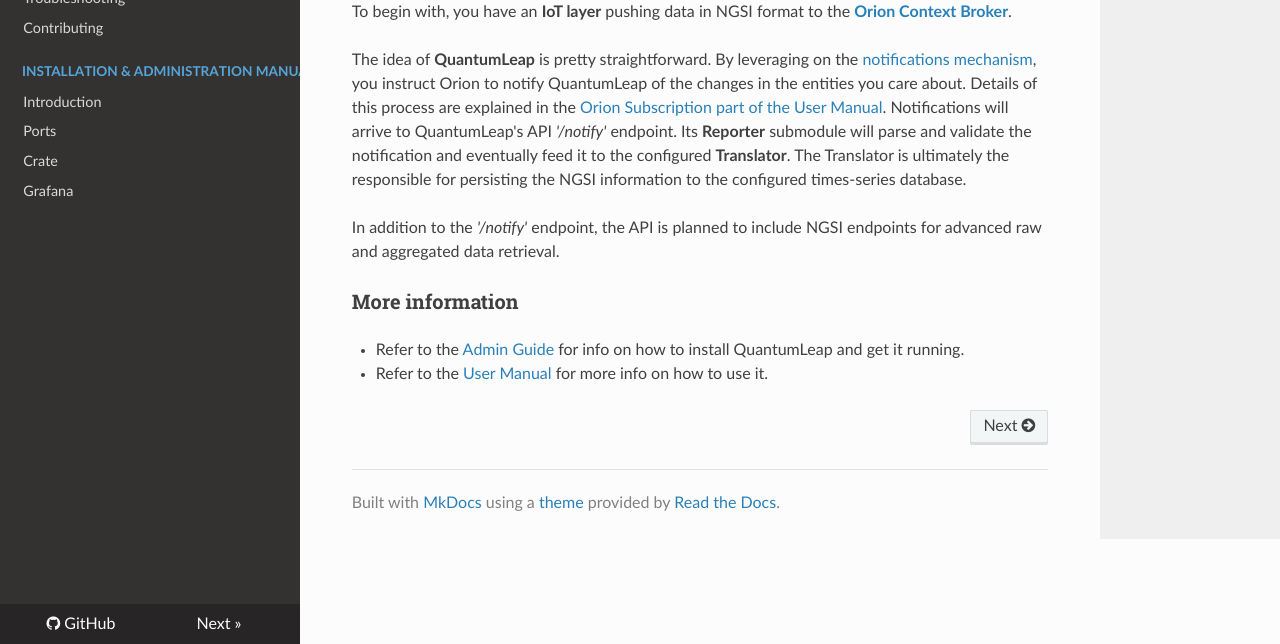
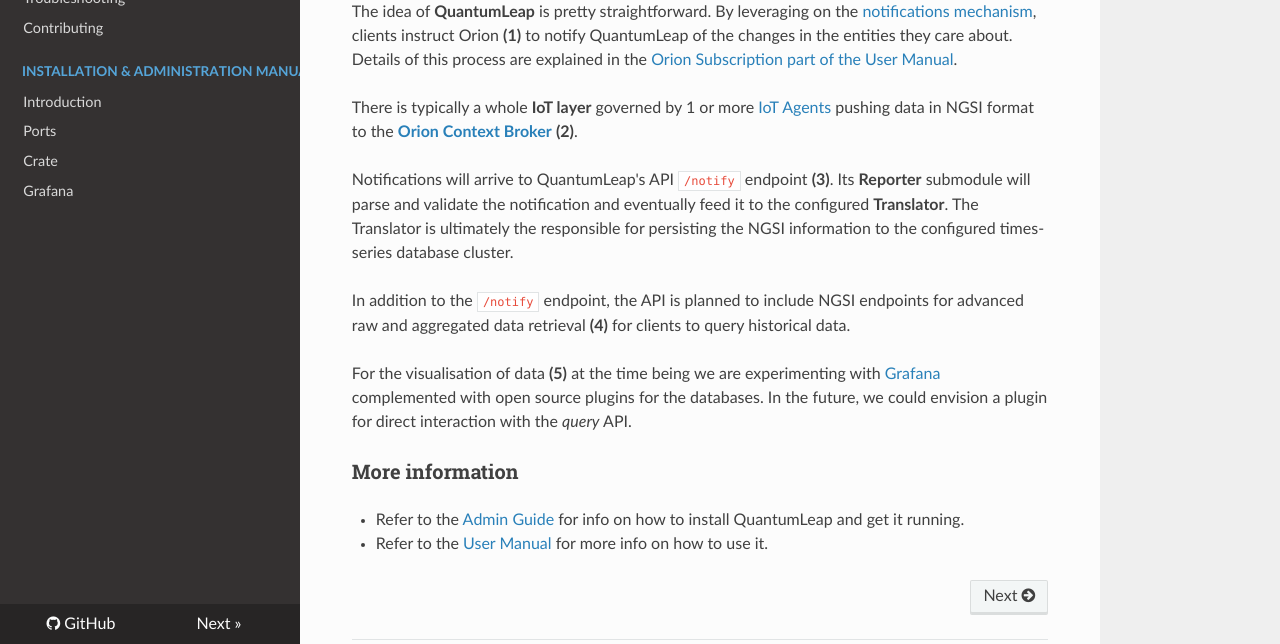
Before and after one commit to orchestracities/ngsi-timeseries-api, an MkDocs documentation site: the page built from doc/manuals/index.md, in a window 1280 px wide and 900 px high, scrolled down 788 px, cut to the strip 256-900 px from the top of the window. Built offline with MkDocs 1.6.1, drawn with Linux system fonts in a browser that asks for light colours; nearby versions of some CDN libraries; comment, search, counter and statistics services are not loaded; old or Windows-style settings are respelled for this version of MkDocs.

Commit message:
Update architecture.puml

```diff
--- a/doc/manuals/index.md
+++ b/doc/manuals/index.md
@@ -17,15 +17,18 @@
 
 The typical usage scenario for QuantumLeap would be the following:
 
-![Alt text](https://g.gravizo.com/svg?@startuml;skinparam%20componentStyle%20uml2;!define%20ICONURL%20https://raw.githubusercontent.com/smartsdk/architecture-diagrams/master/dist;!includeurl%20ICONURL/common.puml;!includeurl%20ICONURL/fiware.puml;!includeurl%20ICONURL/smartsdk.puml;interface%20NGSI;FIWARE%28cb,%22Context%20Broker%20\n%20-%20Orion%22,component%29;[Sensor%20@%20IoT%20Layer]%20-right-%20NGSI;NGSI%20-right-%20cb;package%20%22QuantumLeap%22%20{;SMARTSDK%28api,%22API%22,component%29;SMARTSDK%28reporter,%22Reporter%22,component%29;SMARTSDK%28translator,%22Translator%22,component%29;api%20-up-%20NGSI;api%20%3C-down-%3E%20translator;api%20%22/notify%22%20-down-%3E%20reporter;reporter%20-right-%3E%20translator;};[CrateDB]%20%3C-left-%20translator;[Grafana]%20-down-%20CrateDB;@enduml;)
+![Alt text](http://www.gravizo.com/svg?%23%20Convert%20the%20following%20to%20png%20using%20http://www.gravizo.com/%23converter.;@startuml;skinparam%20componentStyle%20uml2;!define%20ICONURL%20https://raw.githubusercontent.com/smartsdk/architecture-diagrams/master/dist;!includeurl%20ICONURL/common.puml;!includeurl%20ICONURL/fiware.puml;!includeurl%20ICONURL/smartsdk.puml;interface%20NGSI;FIWARE%28cb,%22Orion%20\nContext%20Broker%22,component%29;package%20%22IoT%20Layer%22%20{;%20%20%20%20FIWARE%28iota,%22IoT%20Agent%22,component%29;};iota%20-up-%20NGSI;[Client]%20-left-%20NGSI;NGSI%20-up-%20cb;[Client]%20%221%22%20-up-%3E%20cb;iota%20-up-%3E%20%222%22%20cb;package%20%22QuantumLeap%22%20{;SMARTSDK%28api,%22API%22,component%29;SMARTSDK%28reporter,%22Reporter%22,component%29;SMARTSDK%28translator,%22Translator%22,component%29;api%20-up-%20NGSI;%20%20%20%20cb%20%223%22%20-down-%3E%20api;api%20%3C-down-%3E%20translator;api%20-down-%3E%20reporter;reporter%20-right-%3E%20translator;%20%20%20%20[Client]%20%224%22%20%3C-down-%3E%20api;};[DB%20Cluster]%20%3C-left-%20translator;[Grafana]%20%3C-down-%20[DB%20Cluster];[Client]%20%225%22%20%3C-down-%20[Grafana];@enduml;)
 
-To begin with, you have an **IoT layer** pushing data in NGSI format to the **[Orion Context Broker](https://fiware-orion.readthedocs.io
-)**.
+The idea of **QuantumLeap** is pretty straightforward. By leveraging on the [notifications mechanism](http://fiware-orion.readthedocs.io/en/latest/user/walkthrough_apiv2/index.html#subscriptions), clients instruct Orion **(1)** to notify QuantumLeap of the changes in the entities they care about. Details of this process are explained in the [Orion Subscription part of the User Manual](user/index.md#orion-subscription).
 
-The idea of **QuantumLeap** is pretty straightforward. By leveraging on the [notifications mechanism](http://fiware-orion.readthedocs.io/en/latest/user/walkthrough_apiv2/index.html#subscriptions), you instruct Orion to notify QuantumLeap of the changes in the entities you care about. Details of this process are explained in the [Orion Subscription part of the User Manual](user/index.md#orion-subscription). Notifications will arrive to QuantumLeap's API *'/notify'* endpoint. Its **Reporter** submodule will parse and validate the notification and eventually feed it to the configured **Translator**. The Translator is ultimately the responsible for persisting the NGSI information to the configured times-series database.
+There is typically a whole **IoT layer** governed by 1 or more [IoT Agents](https://catalogue.fiware.org/enablers/backend-device-management-idas) pushing data in NGSI format to the **[Orion Context Broker](https://fiware-orion.readthedocs.io
+)** **(2)**.
 
-In addition to the *'/notify'* endpoint, the API is planned to include NGSI endpoints for advanced raw and aggregated data retrieval.
+Notifications will arrive to QuantumLeap's API `/notify` endpoint **(3)**. Its **Reporter** submodule will parse and validate the notification and eventually feed it to the configured **Translator**. The Translator is ultimately the responsible for persisting the NGSI information to the configured times-series database cluster.
 
+In addition to the `/notify` endpoint, the API is planned to include NGSI endpoints for advanced raw and aggregated data retrieval **(4)** for clients to query historical data.
+
+For the visualisation of data **(5)** at the time being we are experimenting with [Grafana](http://grafana.com/) complemented with open source plugins for the databases. In the future, we could envision a plugin for direct interaction with the *query* API.
 
 ### More information
 
```
Also changed, not shown: 1 other file.
